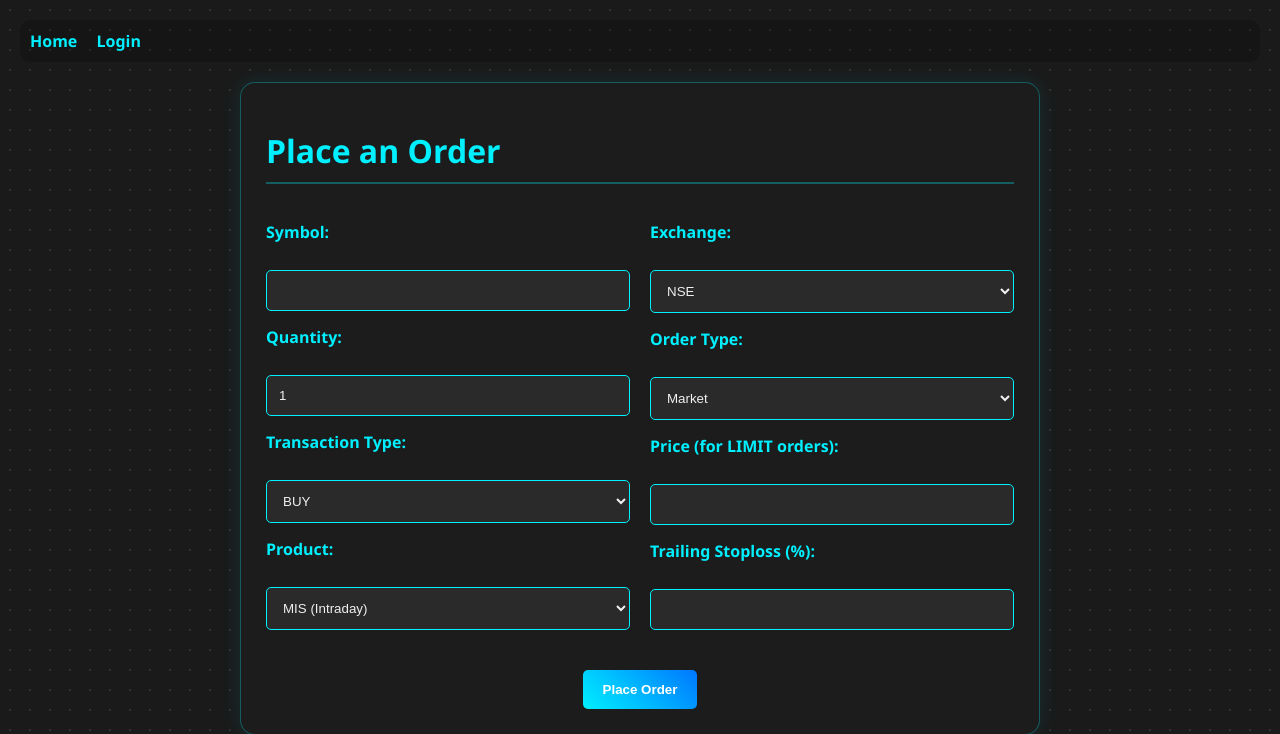
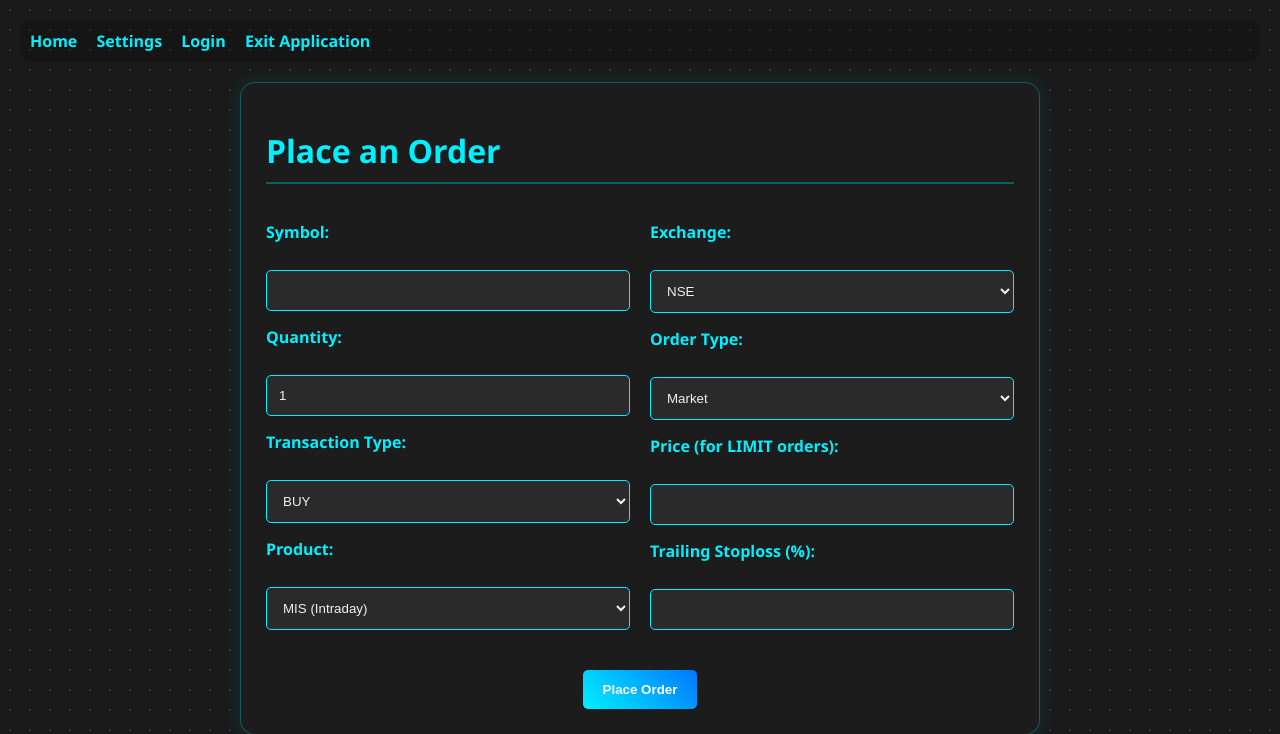
Before and after one commit to arjunbagga-xyz/RiskManagement_Slingshot, a Flask app: page / in a window 1280 px wide. Shown: the top 734 px of the page. Run offline with Flask 2, Linux system fonts and the light colour scheme; data that the repository does not hold is empty.

Commit message:
Update base.html

```diff
--- a/templates/base.html
+++ b/templates/base.html
@@ -18,13 +18,13 @@
     {% endwith %}
     <nav>
         <a href="{{ url_for('index') }}" class="nav-button">Home</a>
+        <a href="{{ url_for('settings') }}" class="nav-button">Settings</a>
         {% if is_logged_in %}
-            <a href="{{ url_for('settings') }}" class="nav-button">Settings</a>
             <a href="{{ url_for('logout') }}" class="nav-button logout">Logout</a>
-            <a href="{{ url_for('shutdown') }}" class="nav-button exit">Exit Application</a>
         {% else %}
             <a href="{{ url_for('login') }}" class="nav-button login">Login</a>
         {% endif %}
+        <a href="{{ url_for('shutdown') }}" class="nav-button exit">Exit Application</a>
     </nav>
     <div class="container">
         {% block content %}{% endblock %}
```
